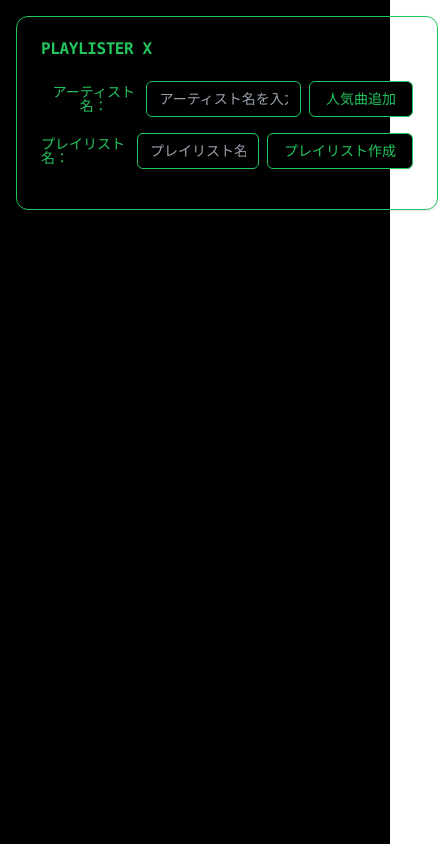
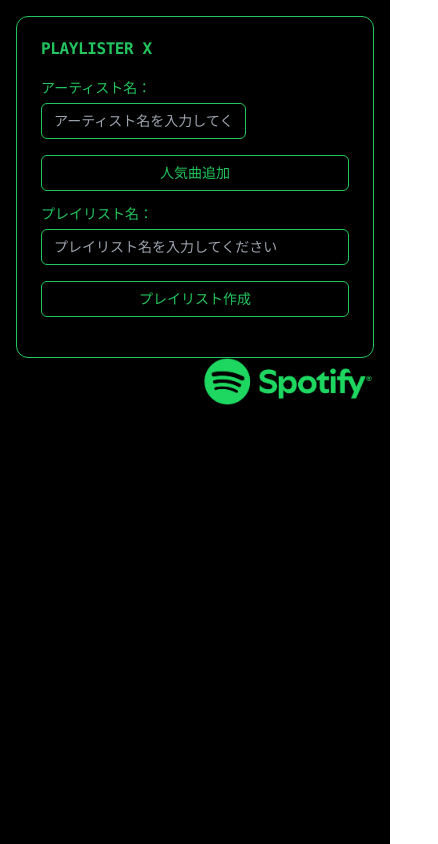
Before and after one commit to ogison/top-tracks-festival-playlist, a Next.js app in the folder top-tracks-festival-playlist/: page /dashboard in a window 390 px wide. Shown: the whole page, 438 px wide, since content can reach past the window. Built offline with nearby package versions, Linux system fonts and the light colour scheme.

Commit message:
update レスポンシブデザインに修正

```diff
--- a/top-tracks-festival-playlist/app/components/ArtistForm.tsx
+++ b/top-tracks-festival-playlist/app/components/ArtistForm.tsx
@@ -86,7 +86,7 @@ const ArtistForm: React.FC<ArtistFormProps> = ({
       <Form {...form}>
         <form
           onSubmit={form.handleSubmit(handleFetchTopTracks)}
-          className="flex space-x-2 mb-4"
+          className="flex flex-col md:flex-row space-y-4 md:space-y-0 md:space-x-2 mb-4"
         >
           <FormField
             control={form.control}
@@ -97,8 +97,8 @@ const ArtistForm: React.FC<ArtistFormProps> = ({
                   <FormControl>
                     <DropdownMenu>
                       <DropdownMenuTrigger>
-                        <div className="flex">
-                          <FormLabel className="flex w-48 items-center">
+                        <div className="flex flex-col md:flex-row">
+                          <FormLabel className="flex w-full md:w-48 items-center mb-2 md:mb-0">
                             アーティスト名：
                           </FormLabel>
                           <Input
--- a/top-tracks-festival-playlist/app/components/PlaylistForm.tsx
+++ b/top-tracks-festival-playlist/app/components/PlaylistForm.tsx
@@ -105,19 +105,20 @@ const PlaylistFormContent: React.FC<PlaylistFormProps> = ({
         <form
           ref={formRef}
           onSubmit={form.handleSubmit(handleMakePlaylist)}
-          className="flex space-x-2 mb-4"
+          className="flex flex-col md:flex-row space-y-4 md:space-y-0 md:space-x-2 mb-4"
         >
           <FormField
             control={form.control}
             name="playlistName"
             render={({ field }) => (
               <FormItem>
-                <div className="flex">
-                  <FormLabel className="flex w-48 items-center">
+                <div className="flex flex-col md:flex-row">
+                  <FormLabel className="flex w-full md:w-48 items-center mb-2 md:mb-0">
                     プレイリスト名：
                   </FormLabel>
                   <FormControl>
                     <Input
+                      className=" bg-black text-green-500 font-mono"
                       placeholder="プレイリスト名を入力してください"
                       {...field}
                     />
--- a/top-tracks-festival-playlist/app/dashboard/page.tsx
+++ b/top-tracks-festival-playlist/app/dashboard/page.tsx
@@ -34,8 +34,8 @@ export default function Home() {
   return (
     <div className="min-h-screen bg-black text-green-500 font-mono">
       <div className="container mx-auto p-4">
-        <div className="flex align-middle ">
-          <Card>
+        <div className="flex flex-col md:flex-row md:items-center">
+          <Card className="w-full md:w-2/3">
             <CardHeader>
               <CardTitle>PLAYLISTER X</CardTitle>
             </CardHeader>
```
